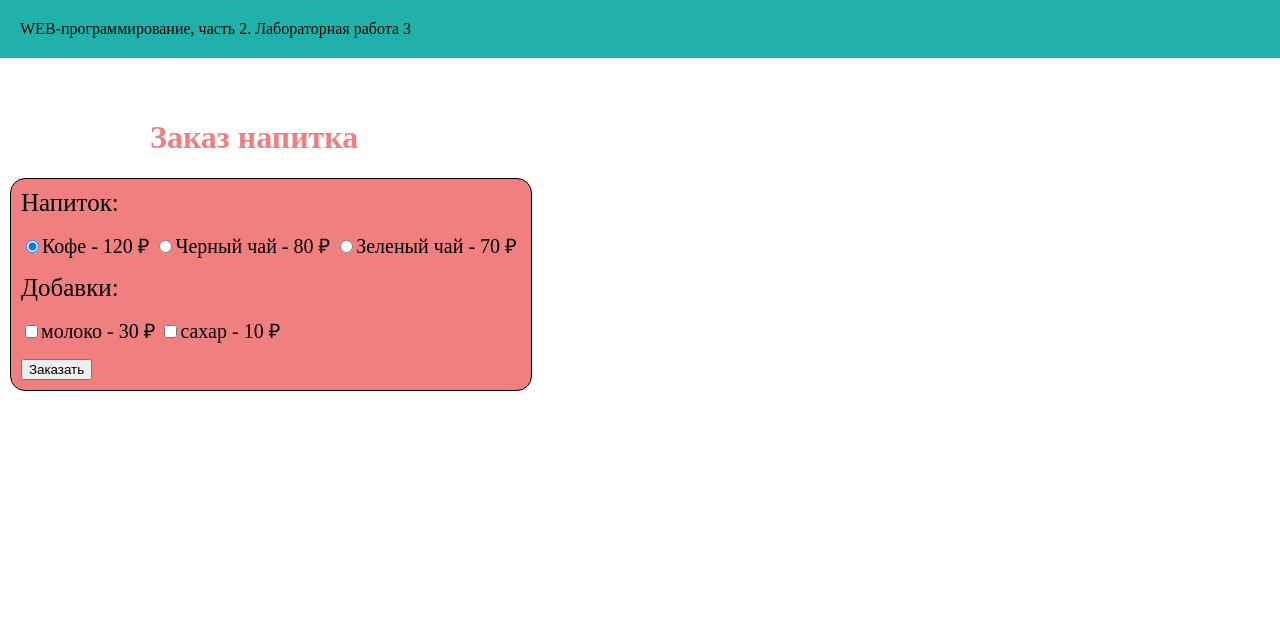
After one commit to DanyaKononov/web-programming-labs-2, a Flask app: page /lab3/order in a window 1280 px wide. The commit adds this page. Shown: the top 631 px of the page. Run offline with Flask 3, Linux system fonts and the light colour scheme.

Commit message:
Заказ напитка

```diff
--- a/lab3.py
+++ b/lab3.py
@@ -38,3 +38,30 @@ def formul():
 			errors['age'] = 'Заполните поле!'
 		sex = request.args.get('sex')
 		return render_template('lab3/form1.html', user=user, age=age, sex=sex, errors=errors)
+
+
+@lab3.route('/lab3/order')
+def order():
+		return render_template('lab3/order.html')
+
+@lab3.route('/lab3/pay')
+def pay():
+		global price
+		drink = request.args.get('drink')
+		if drink == 'coffee':
+			price = 120
+		elif drink == 'black-tea':
+			price = 80
+		else:
+			price = 70
+
+		if request.args.get('milk') == 'on':
+			price +=30
+		if request.args.get('sugar') == 'on':
+			price +=10
+		return render_template('lab3/pay.html', price=price)
+
+
+@lab3.route('/lab3/success')
+def	good():
+		return render_template('/lab3/success.html', price = price)
--- a/templates/lab3/lab3.html
+++ b/templates/lab3/lab3.html
@@ -18,5 +18,8 @@
 				<li>
 						<a href="/lab3/form1">Форма</a>
 				</li>
+				<li>
+					<a href="/lab3/order">Заказ</a>
+			</li>
     </ol>
 {% endblock %}
--- /dev/null
+++ b/templates/lab3/order.html
@@ -0,0 +1,36 @@
+{% extends "base.html" %}
+
+{% block lab %} Лабораторная работа 3{% endblock %}
+
+{% block main %}
+<h1 style="margin-left: 140px; color: lightcoral">Заказ напитка</h1>
+<form action="/lab3/pay">
+		 <div style="border: 1px solid black; border-radius: 15px; width: 500px; padding: 10px; background-color: lightcoral">
+				 <div style="font-size: 25px; margin-bottom: 15px">Напиток:</div>
+				 <div style="margin-bottom: 15px;">
+						 <label style="font-size: 20px;">
+								 <input type="radio" name="drink" value="coffee" checked>Кофе - 120 &#8381;
+						 </label>
+						 <label style="font-size: 20px;">
+								 <input type="radio" name="drink" value="black-tea">Черный чай - 80 &#8381;
+						 </label>
+						 <label style="font-size: 20px;">
+								 <input type="radio" name="drink" value="green-tea" >Зеленый чай - 70 &#8381;
+						 </label>
+				 </div>
+
+				 <div style="font-size: 25px; margin-bottom: 15px">Добавки:</div>
+				 <div style="margin-bottom: 15px;">
+						 <label style="font-size: 20px;">
+								 <input type="checkbox" name='milk'>молоко - 30 &#8381;
+						 </label >
+						 <label style="font-size: 20px;">
+								 <input type="checkbox" name='sugar'>сахар - 10 &#8381;
+						 </label>
+				 </div>
+				 <div>
+						 <button type="submit">Заказать</button>
+				 </div>
+		 </div>
+</form>
+{% endblock %}
```
Also changed, not shown: templates/lab3/pay.html (added, +37 -0 lines), templates/lab3/success.html (added, +9 -0 lines).
